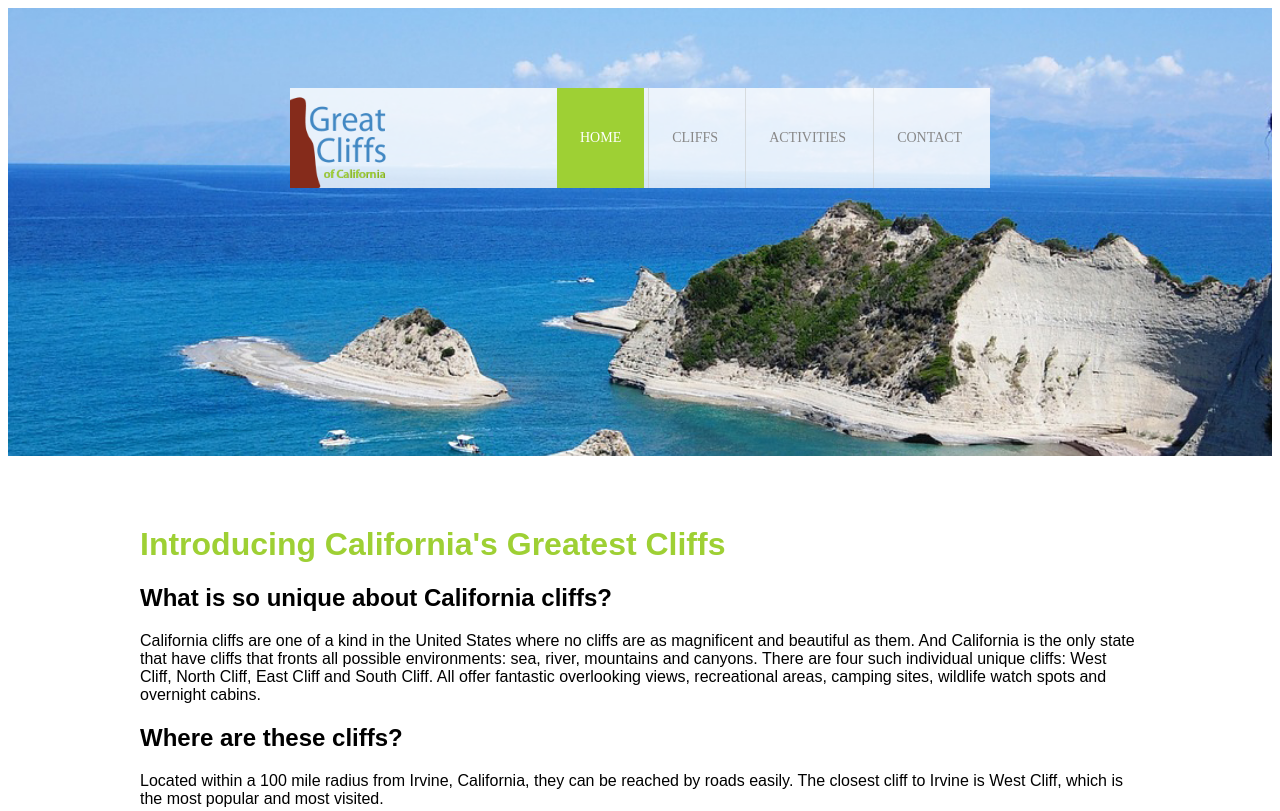
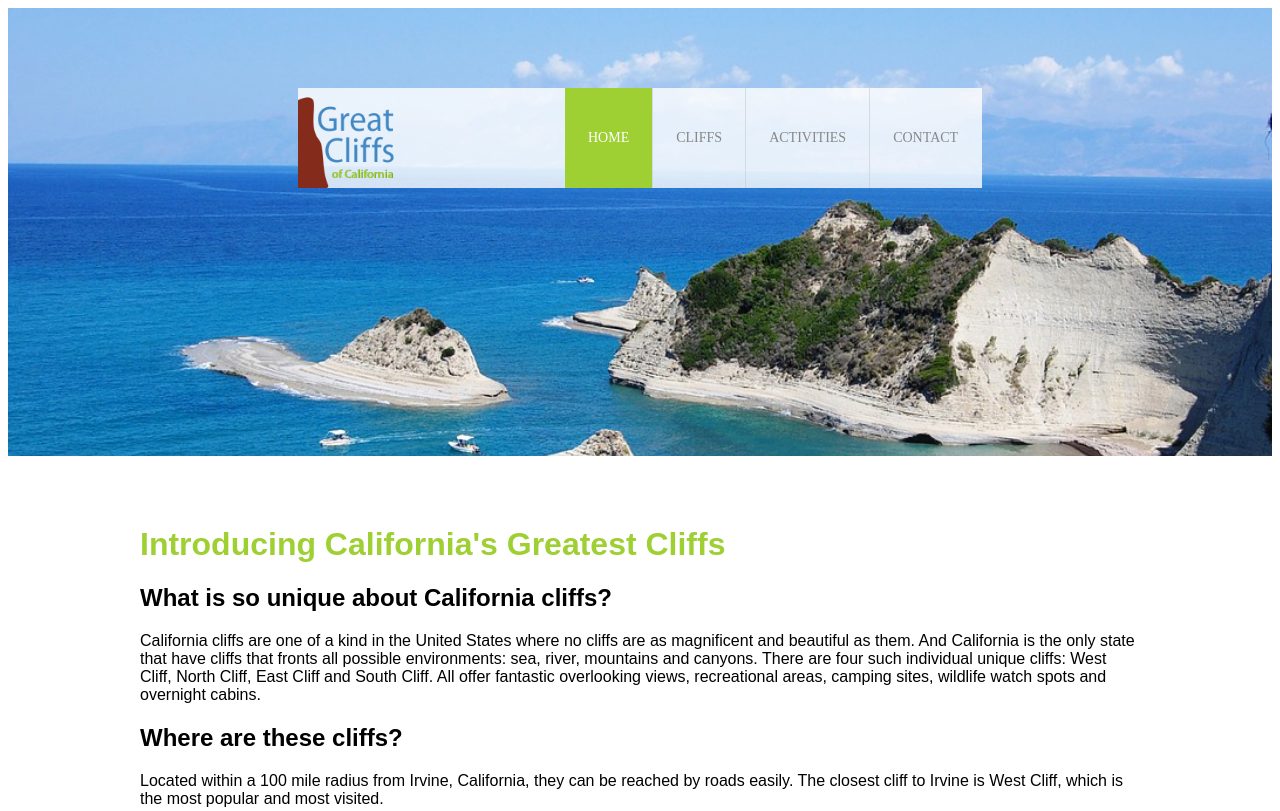
Before and after one commit to xhywebdev/week2day3-hw, a plain HTML site: page index.html in a window 1280 px wide. Shown: the top 811 px of the page. Drawn offline with Linux system fonts and the light colour scheme.

Commit message:
Update styles.css

```diff
--- a/styles.css
+++ b/styles.css
@@ -27,7 +27,7 @@ header {
 
 .main-header {
     background-color: rgba(255, 255, 255, 0.8);
-    width: 700px;
+    width: 684px;
     margin: 2em auto 0 auto;
     min-height: 100px;
     height: 100px;
@@ -49,8 +49,8 @@ header {
 
 .main-menu ul li {
     list-style-type: none;
-    display: inline-block;
-    /* float: left; */
+    /* display: inline-block; */
+    float: left;
     padding-left: 23px;
     padding-right: 23px;
     border-left: 1px solid rgba(202, 204, 202, 0.6);
```
